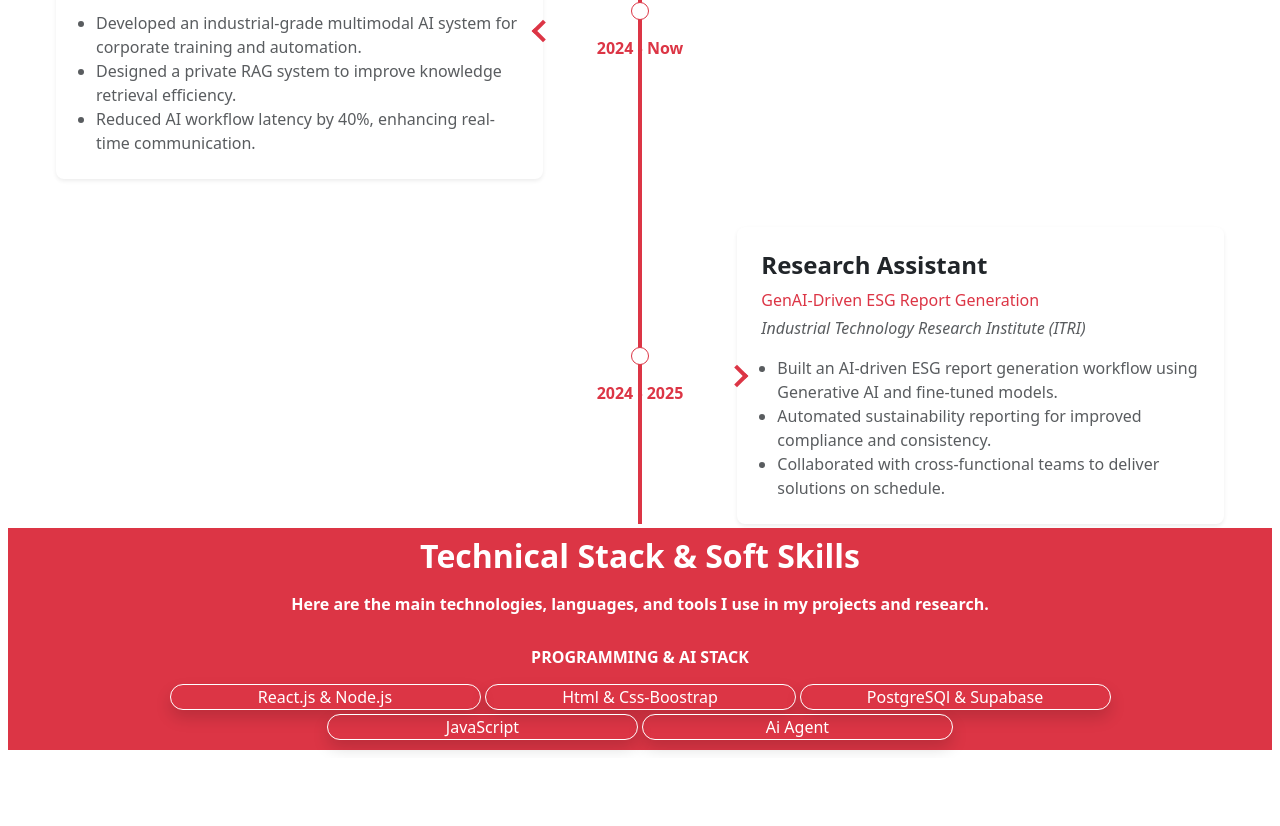
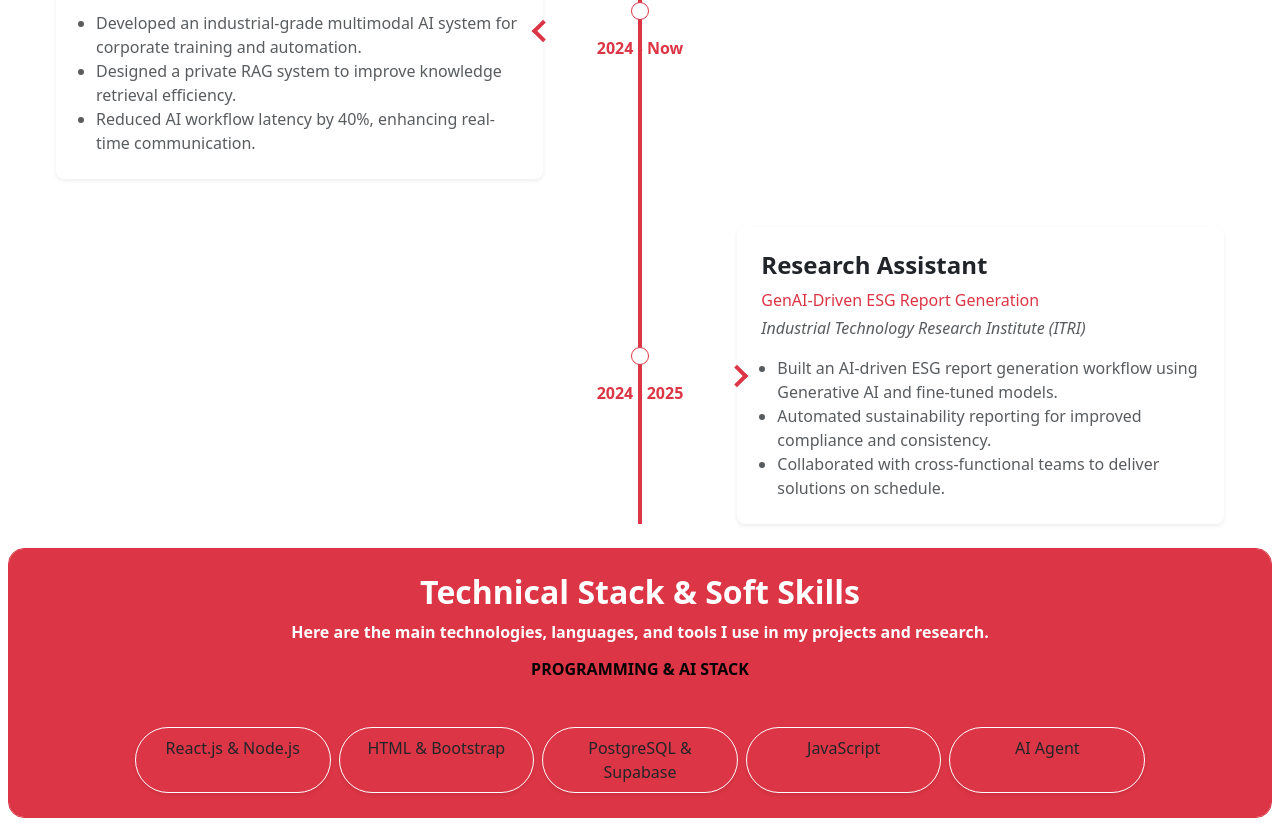
Before and after one commit to johnjerry8749/portflio, a React (Vite) app in the folder frontend/: page / in a window 1280 px wide. Shown: the part 2245-3071 px from the top of the page. Before the commit the page ends 3003 px from the top, so only its background shows below. Built offline with nearby package versions, Linux system fonts and the light colour scheme.

Commit message:
Refactor Technical Stack & Soft Skills section with improved layout and hover effects

```diff
--- a/frontend/src/components/Experince.jsx
+++ b/frontend/src/components/Experince.jsx
@@ -24,6 +24,14 @@ const Experience = () => {
       ],
       side: "right",
     },
+  ];
+
+  const skills = [
+    "React.js & Node.js",
+    "HTML & Bootstrap",
+    "PostgreSQL & Supabase",
+    "JavaScript",
+    "AI Agent",
   ];
 
   return (
@@ -174,22 +182,41 @@ const Experience = () => {
           ))}
         </div>
       </div>
-      <div className="border border-danger mt-1">
-        <div className="row m-auto bg-danger text-center text-white">
-            <h1 className="fs-2 p-2 fw-bolder ">Technical Stack & Soft Skills</h1>
-            <p className="fw-bold">Here are the main technologies, languages, and tools I use in my projects and research.</p>
-            <h6 className="fw-bold mt-3 ">PROGRAMMING & AI STACK</h6>
-        <div className="row m-auto d-flex border border-danger justify-content-center gap-1 p-2 ">
-             <div className="col-4 col-sm-3 border border-white rounded-pill shadow"> React.js & Node.js</div>
-             <div className="col-4 col-sm-3 border border-white rounded-pill shadow"> Html & Css-Boostrap</div>
-             <div className="col-4 col-sm-3 border border-white rounded-pill shadow"> PostgreSQl & Supabase</div>
-             <div className="col-3 col-sm-3 border border-white rounded-pill shadow"> JavaScript</div>
-             <div className="col-4 col-sm-3 border border-white rounded-pill shadow"> Ai Agent</div>
-
-        </div>
+      <div className="border border-danger mt-4 rounded-4 overflow-hidden">
+        <div className="bg-danger text-center text-white px-4 py-4">
+          <h1 className="fs-2 fw-bolder mb-2">Technical Stack & Soft Skills</h1>
+          <p className="fw-bold mb-3">
+            Here are the main technologies, languages, and tools I use in my projects and research.
+          </p>
+          <h6 className="fw-bold mb-0 text-black">PROGRAMMING & AI STACK</h6>
         </div>
 
+        <div className="bg-danger p-3 p-lg-4">
+          <div className="row gx-2 gy-3 justify-content-center">
+            {skills.map((skill, index) => (
+              <div key={index} className="col-6 col-sm-4 col-md-3 col-xl-2 d-flex justify-content-center">
+                <div className="skill-pill border border-white rounded-pill shadow-sm px-3 py-2 text-center text-dark w-100">
+                  {skill}
+                </div>
+              </div>
+            ))}
+          </div>
+        </div>
       </div>
+
+      <style>{`
+        .skill-pill {
+          transition: transform 0.2s ease, background-color 0.2s ease, color 0.2s ease, box-shadow 0.2s ease;
+          cursor: pointer;
+        }
+
+        .skill-pill:hover {
+          transform: translateY(-3px);
+          background-color: #f5eeef;
+          color: #fff;
+          box-shadow: 0 0.75rem 1.5rem rgba(0, 0, 0, 0.75);
+        }
+      `}</style>
     </div>
   );
 };
```
